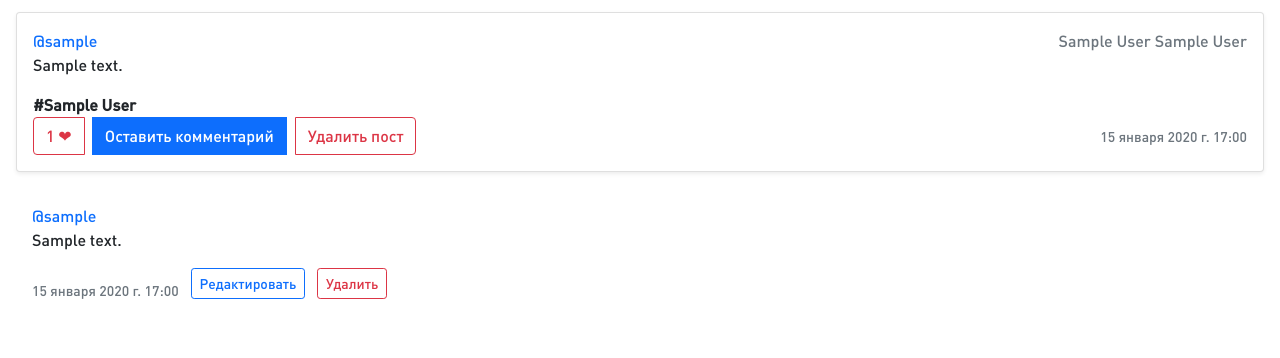
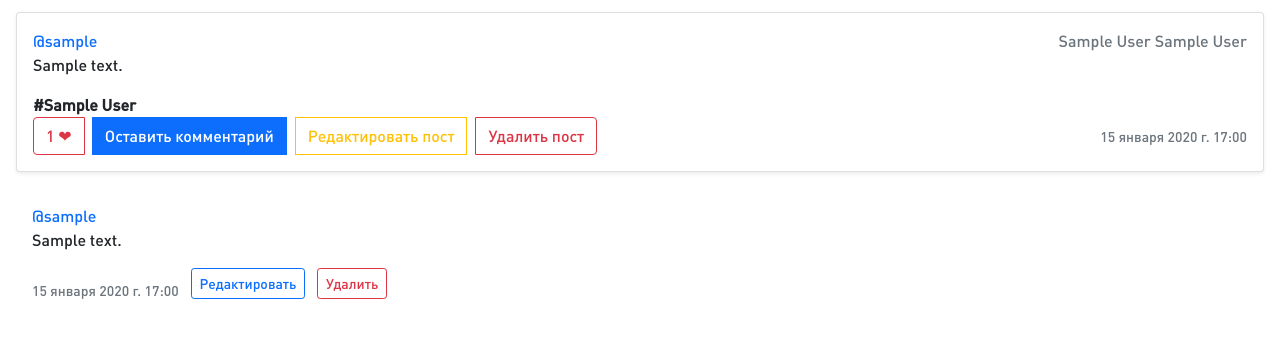
Before and after one commit to vanya909/Blog-SFU, a Django app: page /posts/1/ in a window 1280 px wide. Shown: the part 62-420 px from the top of the page. Run offline with Django 4.2, Linux system fonts and the light colour scheme; a user stored in the database is signed in; tables that the repository leaves empty hold one stand-in row (values such as "Sample post").

Commit message:
Add post edit button on post detail page

```diff
--- a/posts/templates/posts/post_templates/post_detail_item.html
+++ b/posts/templates/posts/post_templates/post_detail_item.html
@@ -3,6 +3,7 @@
 {% block post_button %}
     <a class="btn btn-primary" href="{% url 'comment_create' post_pk=post.pk %}">Оставить комментарий</a>
     {% if user == post.author %}
+        <a class="btn btn-outline-warning ms-2" href="{% url 'post_edit' post_pk=post.pk %}">Редактировать пост</a>
         <a class="btn btn-outline-danger ms-2" href="{% url 'post_delete' post_pk=post.pk %}">Удалить пост</a>
     {% endif %}
 {% endblock post_button %}
```
